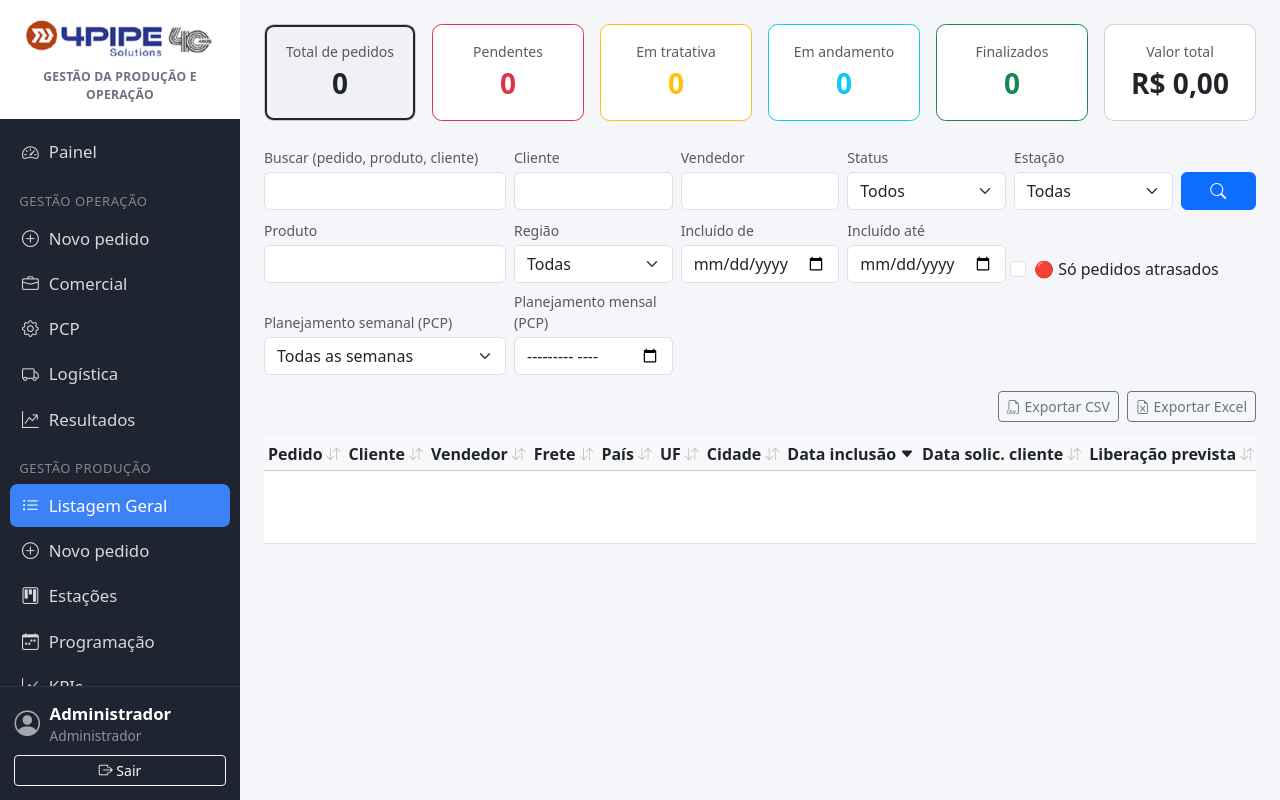
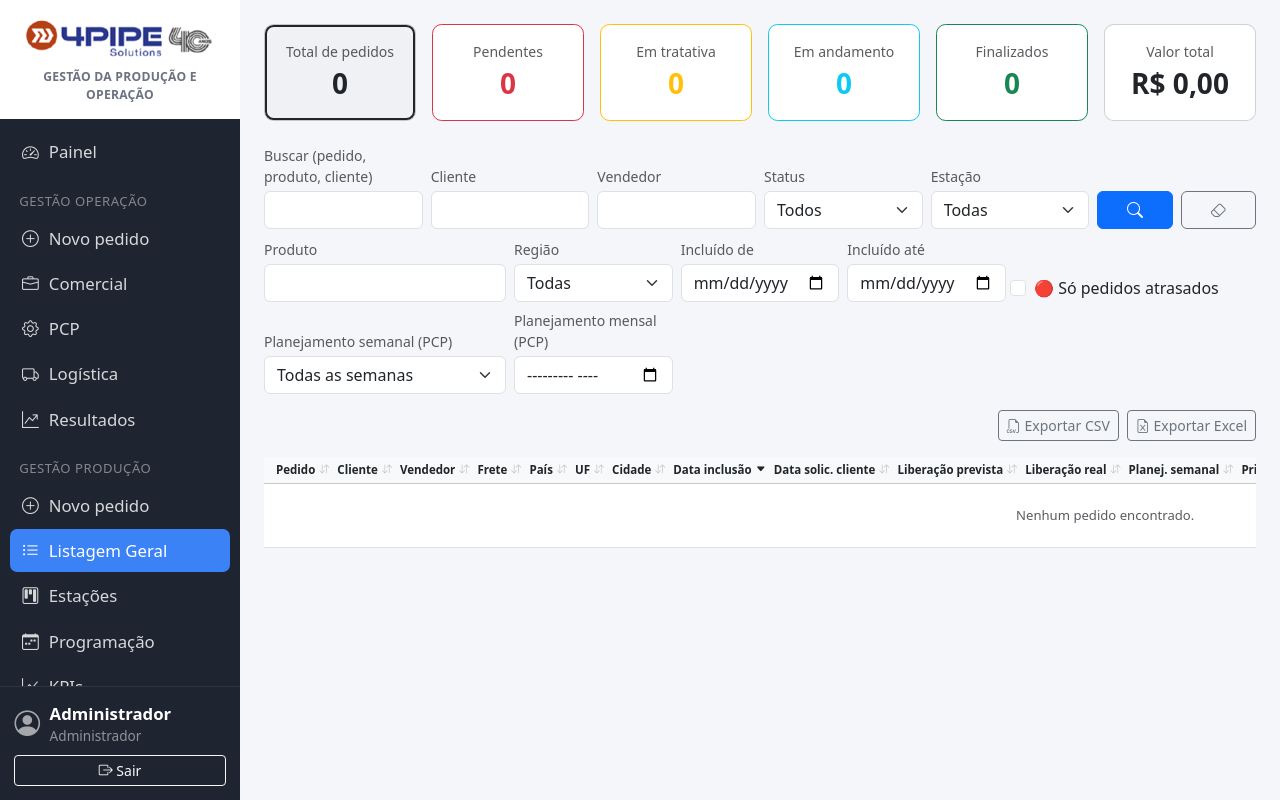
Before and after one commit to matttheus1590-code/producao_app, a Flask app: page / in a window 1280 px wide. Run offline with Flask 3, Linux system fonts and the light colour scheme; a user stored in the database is signed in; some libraries are stand-ins or nearby versions.

Commit message:
Atualizacao automatica - 18/08/2026 16:28

```diff
--- a/static/css/style.css
+++ b/static/css/style.css
@@ -8,6 +8,37 @@ body {
 
 .table td, .table th {
   vertical-align: middle;
+}
+
+/* Listagem Geral (Gestão Produção): linhas mais compactas e nítidas,
+   sem depender de zoom do navegador. */
+.tabela-listagem-geral td,
+.tabela-listagem-geral th {
+  padding-top: 0.3rem;
+  padding-bottom: 0.3rem;
+  font-size: 0.82rem;
+  line-height: 1.15;
+  white-space: nowrap;
+}
+
+.tabela-listagem-geral td.text-truncate {
+  white-space: nowrap;
+}
+
+.tabela-listagem-geral th {
+  font-size: 0.72rem;
+  padding-top: 0.4rem;
+  padding-bottom: 0.4rem;
+}
+
+.tabela-listagem-geral .badge {
+  font-size: 0.72rem;
+  padding: 0.28em 0.5em;
+}
+
+.tabela-listagem-geral .btn-sm {
+  padding: 0.15rem 0.4rem;
+  font-size: 0.78rem;
 }
 
 .normal-case {
--- a/templates/base.html
+++ b/templates/base.html
@@ -40,11 +40,11 @@
         </a>
 
         <div class="app-nav-section">Gestão Produção</div>
+        <a class="app-nav-link {% if request.endpoint == 'novo_pedido' %}active{% endif %}" href="{{ url_for('novo_pedido') }}">
+          <i class="bi bi-plus-circle"></i> <span>Novo pedido</span>
+        </a>
         <a class="app-nav-link {% if request.endpoint in ('dashboard', 'detalhe_pedido', 'editar_pedido') %}active{% endif %}" href="{{ url_for('dashboard') }}">
           <i class="bi bi-list-ul"></i> <span>Listagem Geral</span>
-        </a>
-        <a class="app-nav-link {% if request.endpoint == 'novo_pedido' %}active{% endif %}" href="{{ url_for('novo_pedido') }}">
-          <i class="bi bi-plus-circle"></i> <span>Novo pedido</span>
         </a>
         <a class="app-nav-link {% if request.endpoint in ('estacoes_lista', 'estacao_kanban') %}active{% endif %}" href="{{ url_for('estacoes_lista') }}">
           <i class="bi bi-kanban"></i> <span>Estações</span>
--- a/templates/dashboard.html
+++ b/templates/dashboard.html
@@ -25,7 +25,7 @@
 </div>
 
 <form class="row g-2 align-items-end mb-3" method="get">
-  <div class="col-md-3">
+  <div class="col-md-2">
     <label class="form-label small text-muted mb-1">Buscar (pedido, produto, cliente)</label>
     <input type="text" class="form-control" name="busca" value="{{ filtros.busca }}">
   </div>
@@ -56,7 +56,10 @@
     </select>
   </div>
   <div class="col-md-1 d-grid">
-    <button class="btn btn-primary" type="submit"><i class="bi bi-search"></i></button>
+    <button class="btn btn-primary" type="submit" title="Buscar"><i class="bi bi-search"></i></button>
+  </div>
+  <div class="col-md-1 d-grid">
+    <a href="{{ url_for('dashboard') }}" class="btn btn-outline-secondary" title="Limpar todos os filtros"><i class="bi bi-eraser"></i></a>
   </div>
 
   <div class="col-md-3">
@@ -110,9 +113,10 @@
 </div>
 
 <div class="table-responsive">
-  <table class="table table-hover table-sm align-middle bg-white">
+  <table class="table table-hover table-sm align-middle bg-white tabela-listagem-geral">
     <thead class="table-light">
       <tr>
+        <th></th>
         {{ sort_th("Pedido", "pedido_venda", "dashboard", sort, dir_ordenacao, filtros) }}
         {{ sort_th("Cliente", "cliente", "dashboard", sort, dir_ordenacao, filtros) }}
         {{ sort_th("Vendedor", "vendedor", "dashboard", sort, dir_ordenacao, filtros) }}
@@ -124,6 +128,7 @@
         {{ sort_th("Data solic. cliente", "data_cliente", "dashboard", sort, dir_ordenacao, filtros) }}
         {{ sort_th("Liberação prevista", "liberacao_prevista", "dashboard", sort, dir_ordenacao, filtros) }}
         {{ sort_th("Liberação real", "liberacao_real", "dashboard", sort, dir_ordenacao, filtros) }}
+        {{ sort_th("Planej. semanal", "planejamento_semanal", "dashboard", sort, dir_ordenacao, filtros) }}
         {{ sort_th("Prioridade", "prioridade", "dashboard", sort, dir_ordenacao, filtros) }}
         {{ sort_th("Produto", "produto", "dashboard", sort, dir_ordenacao, filtros) }}
         {{ sort_th("Qtd.", "quantidade", "dashboard", sort, dir_ordenacao, filtros) }}
@@ -132,13 +137,19 @@
         {{ sort_th("Venda unidade item", "venda_unidade", "dashboard", sort, dir_ordenacao, filtros) }}
         {{ sort_th("Venda total item", "venda_total", "dashboard", sort, dir_ordenacao, filtros) }}
         {{ sort_th("Venda total pedido", "venda_total_pedido", "dashboard", sort, dir_ordenacao, filtros) }}
-        {{ sort_th("Planej. semanal", "planejamento_semanal", "dashboard", sort, dir_ordenacao, filtros) }}
-        <th></th>
       </tr>
     </thead>
     <tbody>
       {% for l in linhas %}
       <tr>
+        <td class="text-nowrap">
+          <a href="{{ url_for('detalhe_pedido', pedido_id=l.pedido_id) }}" class="btn btn-sm btn-outline-secondary" title="Ver detalhe">
+            <i class="bi bi-eye"></i>
+          </a>
+          <a href="{{ url_for('editar_pedido', pedido_id=l.pedido_id) }}" class="btn btn-sm btn-outline-primary" title="Editar">
+            <i class="bi bi-pencil-square"></i>
+          </a>
+        </td>
         <td>{{ l.pedido_venda or "—" }}</td>
         <td>{{ l.cliente }}</td>
         <td>{{ l.vendedor or "—" }}</td>
@@ -150,6 +161,7 @@
         <td>{{ l.data_cliente.strftime("%d/%m/%Y") if l.data_cliente else "—" }}</td>
         <td>{{ l.liberacao_prevista.strftime("%d/%m/%Y") if l.liberacao_prevista else "—" }}</td>
         <td>{{ l.liberacao_real.strftime("%d/%m/%Y") if l.liberacao_real else "—" }}</td>
+        <td>{{ l.planejamento_semanal or "—" }}</td>
         <td><span class="badge bg-{{ PRIORIDADE_CORES.get(l.prioridade, 'secondary') }}">{{ l.prioridade or "—" }}</span></td>
         <td class="text-truncate" style="max-width: 220px;" title="{{ l.descricao_produto }}">{{ l.descricao_produto }}</td>
         <td>{{ l.quantidade }}</td>
@@ -158,15 +170,6 @@
         <td>R$ {{ "{:,.2f}".format(l.venda_unidade).replace(",", "X").replace(".", ",").replace("X", ".") }}</td>
         <td>R$ {{ "{:,.2f}".format(l.venda_total).replace(",", "X").replace(".", ",").replace("X", ".") }}</td>
         <td>R$ {{ "{:,.2f}".format(l.venda_total_pedido).replace(",", "X").replace(".", ",").replace("X", ".") }}</td>
-        <td>{{ l.planejamento_semanal or "—" }}</td>
-        <td class="text-end">
-          <a href="{{ url_for('detalhe_pedido', pedido_id=l.pedido_id) }}" class="btn btn-sm btn-outline-secondary" title="Ver detalhe">
-            <i class="bi bi-eye"></i>
-          </a>
-          <a href="{{ url_for('editar_pedido', pedido_id=l.pedido_id) }}" class="btn btn-sm btn-outline-primary" title="Editar">
-            <i class="bi bi-pencil-square"></i>
-          </a>
-        </td>
       </tr>
       {% else %}
       <tr><td colspan="21" class="text-center text-muted py-4">Nenhum pedido encontrado.</td></tr>
```
